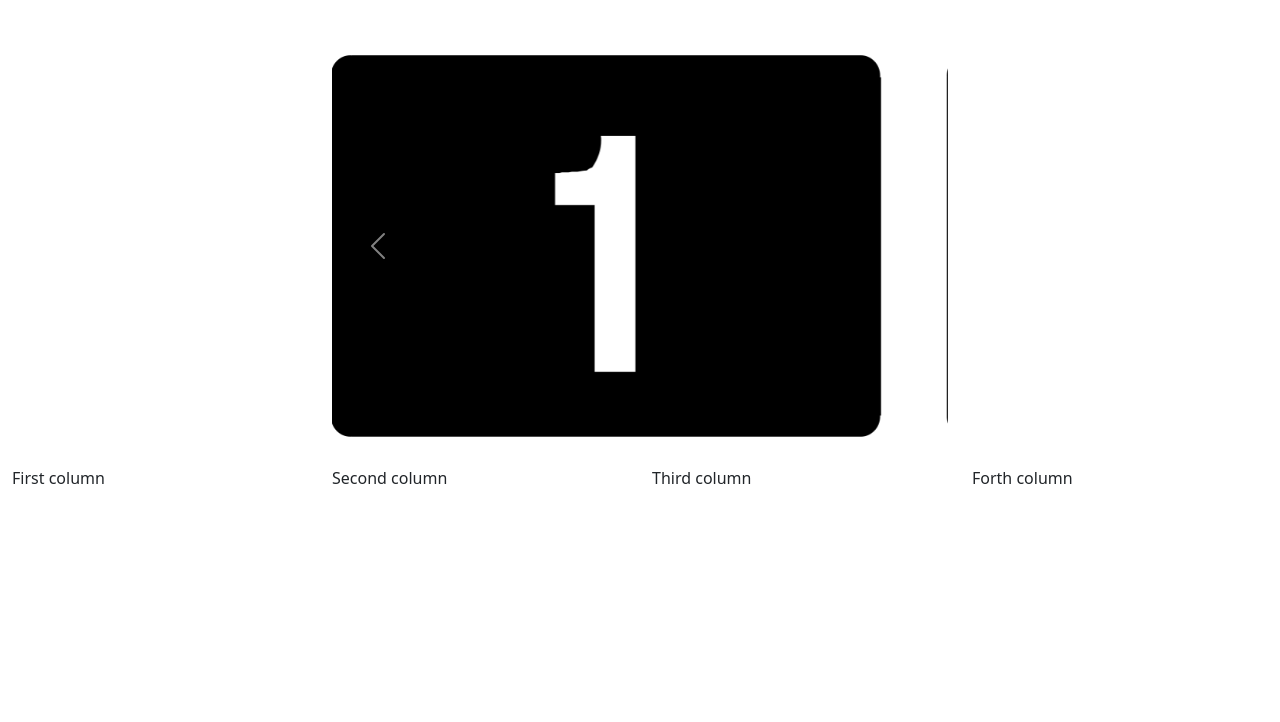
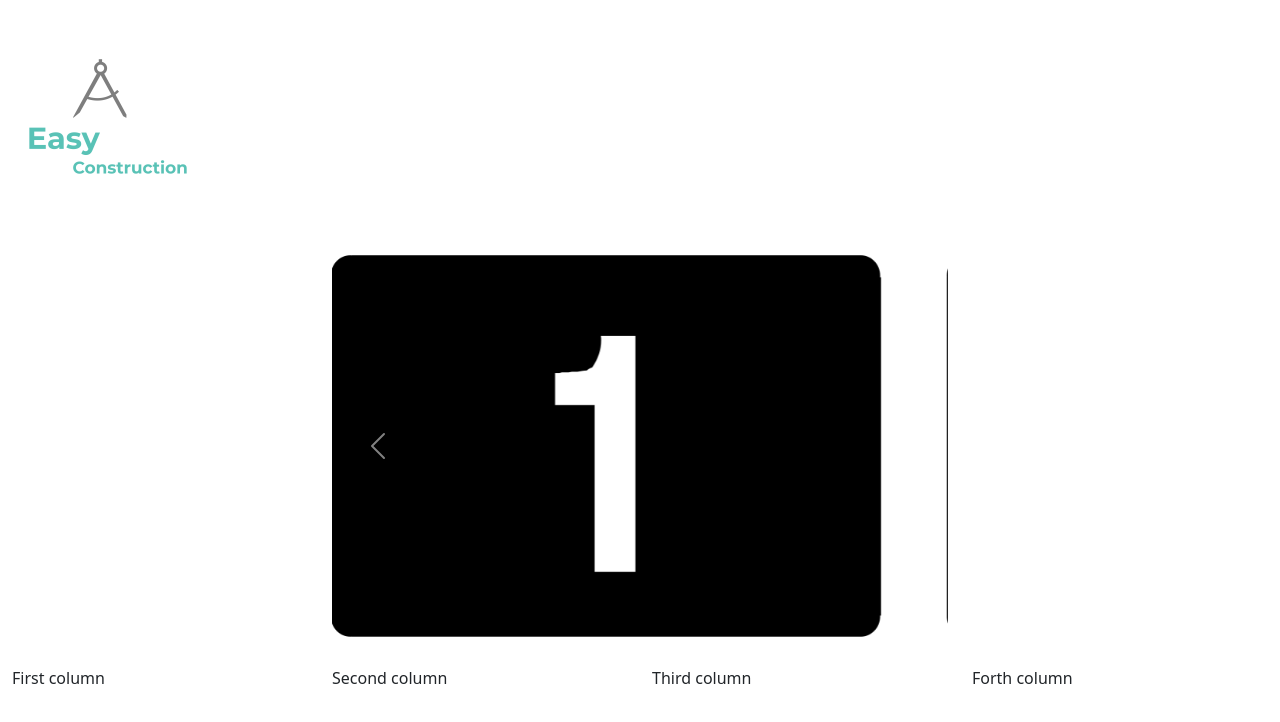
Before and after one commit to easyconstruction/easyconstruction.github.io, a plain HTML site: page index.html in a window 1280 px wide. Drawn offline with nearby package versions, Linux system fonts and the light colour scheme.

Commit message:
Update logo

```diff
--- a/index.html
+++ b/index.html
@@ -12,10 +12,10 @@
     </head>
     <body>
         <!--Nav Bar Section-->
-        <nav class="navbar is-primary" role="navigation" aria-label="main navigation">
+        <nav class="navbar" role="navigation" aria-label="main navigation">
             <div class="navbar-brand">
                 <a class="navebar-item" href="index.html">
-                    <!--<img src="./images/logo.png">-->
+                    <img src="./images/logo.jpg">
                 </a>
             </div>
         </nav>
```
